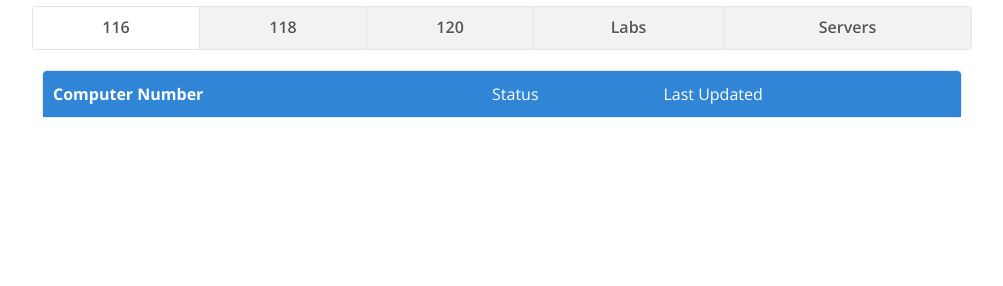
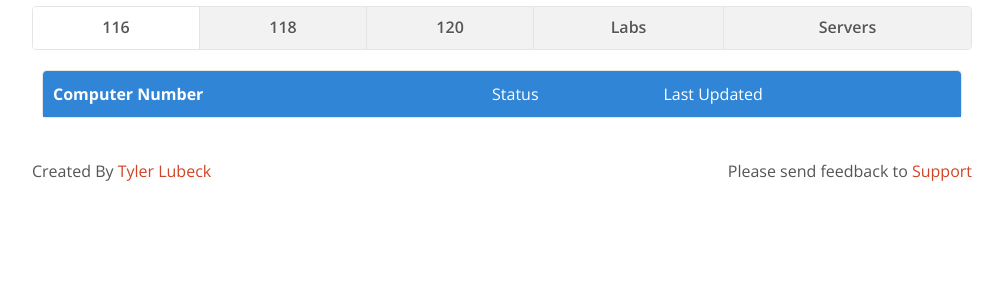
Before and after one commit to HalliganHelper/HalliganHelper, a Django app: page / in a window 1280 px wide. Shown: the part 74-360 px from the top of the page, without its empty margins (138-1141 px from the left). Run offline with Django 3.2, Linux system fonts and the light colour scheme; data that the repository does not hold is empty; some libraries are stand-ins or nearby versions.

Commit message:
Add footer information

```diff
--- a/HalliganAvailability/static/js/CreateGraph.js
+++ b/HalliganAvailability/static/js/CreateGraph.js
@@ -25,8 +25,7 @@ function drawCharts(){
                 titleTextStyle: {fontSize: 18, bold: true},
                 legend: {position: 'none'},
                 vAxis: {title: 'Number of Users'},
-                width: 800,
-                height: 500
+                chartArea: {width:"100%", height: "100%"}
             };
 
             var chart = new google.visualization.LineChart(document.getElementById('ChartFor' + server));
--- a/templates/ComputerInfo.html
+++ b/templates/ComputerInfo.html
@@ -290,7 +290,11 @@
                 {% for server in servers|dictsort:'ComputerName' %}
                     <div class="modal" id="modal_{{ server.ComputerName }}">
                         <div class="content">
-                            <a class="close switch" gumby-trigger="|#modal_{{ server.ComputerName }}"><i class="icon-cancel"></i></a>
+                            <div id="ChartFor{{ server.ComputerName }}"></div>
+                            <p class="btn primary small">
+                                <a href="#" class="switch" gumby-trigger="|#modal_{{ server.ComputerName }}">Close</a>
+                            </p>
+                            {% comment %}
                             <div class="row">
                                 <div class="ten columns centered text-center">
                                     <div id="ChartFor{{ server.ComputerName }}"></div>
@@ -299,6 +303,7 @@
                                     </p>
                                 </div>
                             </div>
+                            {% endcomment %}
                         </div>
                     </div>
                 {% endfor %}
@@ -307,5 +312,9 @@
 
         </section>
     </div>
+    {% include "footer.html" %}
 </div>
+
+
+
 {% endblock %}
--- a/templates/base.html
+++ b/templates/base.html
@@ -31,12 +31,14 @@
         {% block content %}{% endblock %}
     </div>
     <br/>
+    <br/>
     {% comment %}
-    <div id="footer">
+    <footer id="footer">
         <span id="name">Created By <a href="mailto:tyler@tylerlubeck.com">Tyler Lubeck</a></span>
         <span id="feedback">Please send feedback to <a href="halliganhelper@tylerlubeck.com">Support</a></span>
-    </div>
+    </footer>
     {% endcomment %}
+
     <script src="{% static "js/modernizer.js"%} "></script>
     <script src="{% static "Gumby/js/libs/gumby.min.js" %}"></script>
 </body>
--- /dev/null
+++ b/templates/footer.html
@@ -0,0 +1,6 @@
+<footer id="footer">
+    <div id="footerContents">
+        <span id="name">Created By <a href="mailto:tyler@tylerlubeck.com">Tyler Lubeck</a></span>
+        <span id="feedback">Please send feedback to <a href="halliganhelper@tylerlubeck.com">Support</a></span>
+    </div>
+</footer>
```
Also changed, not shown: HalliganAvailability/static/Gumby/css/style.css (+8 -0 lines).
